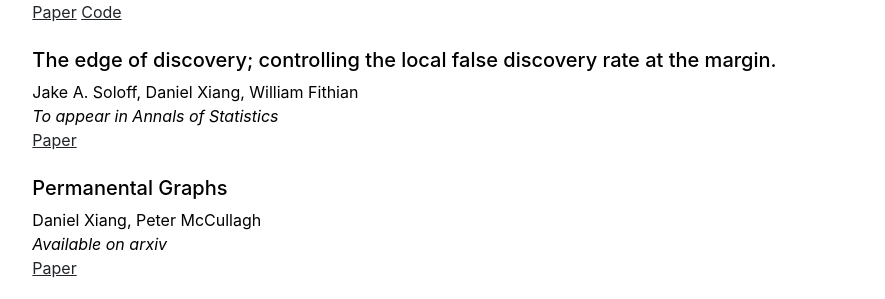
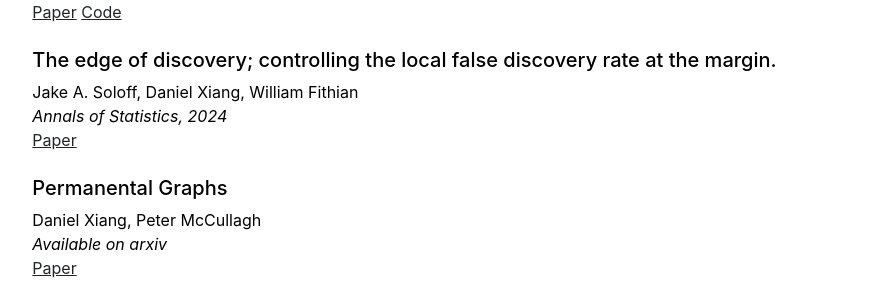
Before and after one commit to dan-xiang/dan-xiang.github.io, a Jekyll site: the page built from research.md, in a window 1280 px wide. Shown: the part 563-862 px from the top of the page, without its empty margins (197-1082 px from the left). Built offline with Jekyll 4.4.1, drawn with Linux system fonts in a browser that asks for light colours.

Commit message:
Update research.md
Signed-off-by: dan-xiang <120136833+dan-xiang@users.noreply.github.com>

```diff
--- a/research.md
+++ b/research.md
@@ -27,8 +27,8 @@
 
 - title: The edge of discovery; controlling the local false discovery rate at the margin.
   authors: Jake A. Soloff, Daniel Xiang, William Fithian
-  conference: To appear in Annals of Statistics
-  paperlink: https://arxiv.org/abs/2207.07299
+  conference: Annals of Statistics, 2024
+  paperlink: https://projecteuclid.org/journals/annals-of-statistics/volume-52/issue-2/The-edge-of-discovery--Controlling-the-local-false-discovery/10.1214/24-AOS2359.full
   codelink: NA
   slides: NA
 
```
